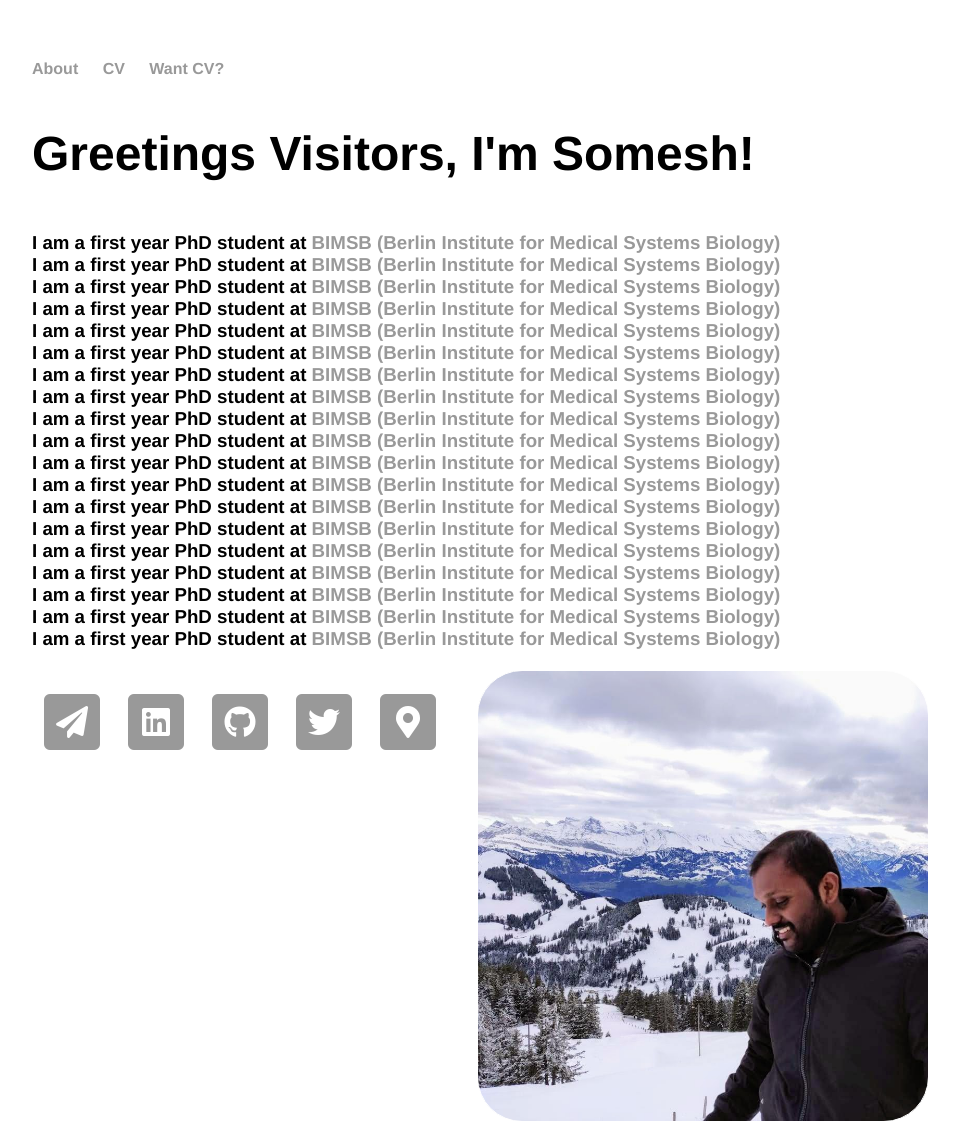
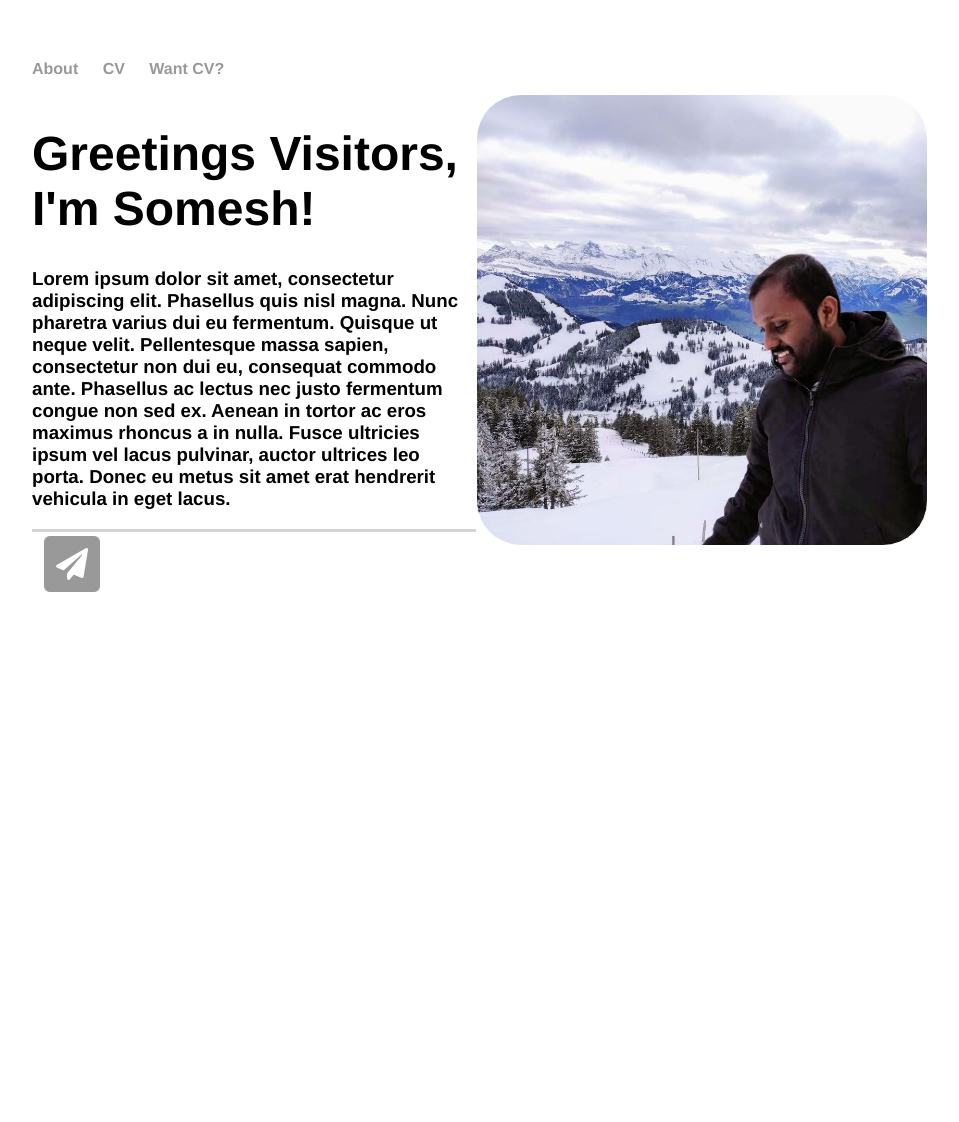
Before and after one commit to saisomesh2594/saisomesh2594.github.io, a Jekyll site: the page built from index.html, in a window 1280 px wide. Shown: the whole page, without its empty margins (160-1119 px from the left). Built offline with Jekyll 4.4.1, drawn with Linux system fonts in a browser that asks for light colours; after the commit the page ends 900 px from its top, so only the background shows below that.

Commit message:
change index file

```diff
--- a/index.html
+++ b/index.html
@@ -2,12 +2,6 @@
 layout: default
 title: Somesh Sai, Just Another Bioinformatician
 ---
-<!--<div class="blurb">
-	<h1>Greetings Visitors, I'm Somesh!</h1>
-</div>
-
-<div class="blurb2">
-<a href="https://www.linkedin.com/in/sai-somesh"><i class="fab fa-linkedin fa-6x"></i></a></div>-->
 <div class="wrapper">
 	<nav>
 		<ul>
@@ -16,14 +10,40 @@ title: Somesh Sai, Just Another Bioinformatician
 			<li><a href="/cv">Want CV?</a></li>
 		</ul>
 	</nav>
-	<!--<div class="container" style="white-space:nowrap">-->
-	<header>
-		<div class="logo-container" style="float:left;">
-			<h1>Greetings Visitors, I'm Somesh!</h1>
+
+	<div id="container">
+		<div class="text-container">
+			<header><h1>Greetings Visitors, I'm Somesh!</h1></header>
+			<article>
+				<h3>
+					Lorem ipsum dolor sit amet, consectetur adipiscing elit. Phasellus quis nisl magna. Nunc pharetra varius dui eu fermentum. Quisque ut neque velit. Pellentesque massa sapien, consectetur non dui eu, consequat commodo ante. Phasellus ac lectus nec justo fermentum congue non sed ex. Aenean in tortor ac eros maximus rhoncus a in nulla. Fusce ultricies ipsum vel lacus pulvinar, auctor ultrices leo porta. Donec eu metus sit amet erat hendrerit vehicula in eget lacus.
+				</h3>
+			</article>
+			<footer>
+				<div class="icon-container">
+					<a href="mailto:somesh.sai@mdc-berlin.de" title="Send me an email!">
+					<span class="fa-stack fa-2x">
+  					<i class="fas fa-square fa-stack-2x"></i>
+  					<i class="fas fa-paper-plane fa-stack-1x fa-inverse"></i>
+					</span>
+					</a>
+
+				</div>
+			</footer>
 		</div>
-	</header>
 
-	<h4>
+	<div id="dp-container">
+		<a class="logo" itemprop="url" href="{{ page.baseurl }}"
+		   style="background-image: url('{{ site.baseurl }}{{ site.logo }}')"
+		   alt="Somesh">
+			<img itemprop="image" src="{{ site.baseurl }}{{ site.logo }}" height="0" width="0" alt="Somesh"/>
+		</a>
+
+	</div>
+</div>
+</div>
+
+	<!--<h4>
 		<div class="para-container" style="float:left; white-space:nowrap;">
 			<p>
 			<h3>I am a first year PhD student at <a href="https://www.mdc-berlin.de/bimsb">BIMSB (Berlin Institute for Medical Systems Biology) </a> <br>
@@ -57,45 +77,46 @@ title: Somesh Sai, Just Another Bioinformatician
 		</div>
 
 		<div style="clear: left;"/>
-	</h4>
+	</h4>-->
 
-	<div class="icon-container">
+	<!--<div class="icon-container">-->
 			<!--<a href="mailto:somesh.sai@mdc-berlin.de"><i class="fas fa-envelope fa-4x"></i></a>-->
-			<a href="mailto:somesh.sai@mdc-berlin.de" title="Send me an email!">
+			<!--<a href="mailto:somesh.sai@mdc-berlin.de" title="Send me an email!">
 			<span class="fa-stack fa-2x">
   				<i class="fas fa-square fa-stack-2x"></i>
   				<i class="fas fa-paper-plane fa-stack-1x fa-inverse"></i>
 			</span>
-			</a>
+			</a>-->
+
 			<!--<a href="https://www.linkedin.com/in/somesh-sai"><i class="fab fa-linkedin fa-3x"></i></a>-->
-			<a href="https://www.linkedin.com/in/somesh-sai" title="Connect with me!">
+			<!--<a href="https://www.linkedin.com/in/somesh-sai" title="Connect with me!">
 			<span class="fa-stack fa-2x">
   				<i class="fas fa-square fa-stack-2x"></i>
   				<i class="fab fa-linkedin fa-stack-1x fa-inverse"></i>
 			</span>
-			</a>
+			</a>-->
 			<!--<a href="https://www.github.com/saisomes2594"><i class="fab fa-github fa-3x"></i></a>-->
-			<a href="https://www.github.com/saisomes2594" title="Check out my repo!">
+			<!--<a href="https://www.github.com/saisomes2594" title="Check out my repo!">
 			<span class="fa-stack fa-2x">
   				<i class="fas fa-square fa-stack-2x"></i>
   				<i class="fab fa-github fa-stack-1x fa-inverse"></i>
 			</span>
-			</a>
+			</a>-->
 			<!--<a href="https://twitter.com/someshtweet"><i class="fab fa-twitter fa-3x"></i></a>-->
-			<a href="https://twitter.com/someshtweet" title="Tweet @ me!">
+			<!--<a href="https://twitter.com/someshtweet" title="Tweet @ me!">
 			<span class="fa-stack fa-2x">
   				<i class="fas fa-square fa-stack-2x"></i>
   				<i class="fab fa-twitter fa-stack-1x fa-inverse"></i>
 			</span>
-			</a>
-			<a href="https://www.google.com/maps/place/Berlin+Institute+for+Medical+Systems+Biology/@52.5268387,13.3834003,17z/data=!3m1!4b1!4m5!3m4!1s0x47a851a253c8c161:0x84ee34ed4eb241d0!8m2!3d52.5268387!4d13.385589"
+			</a>-->
+			<!--<a href="https://www.google.com/maps/place/Berlin+Institute+for+Medical+Systems+Biology/@52.5268387,13.3834003,17z/data=!3m1!4b1!4m5!3m4!1s0x47a851a253c8c161:0x84ee34ed4eb241d0!8m2!3d52.5268387!4d13.385589"
 			   title="Visit Me">
 			<span class="fa-stack fa-2x">
   				<i class="fas fa-square fa-stack-2x"></i>
   				<i class="fas fa-map-marker-alt fa-stack-1x fa-inverse"></i>
 			</span>
-			</a>
-		</div>
+			</a>-->
+		<!--</div>-->
 
 	<!--</footer>-->
-</div>
+<!--</div>-->
```
